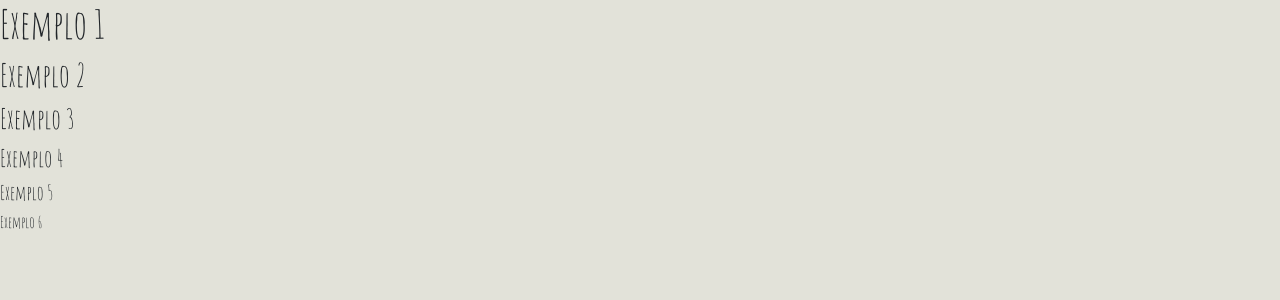
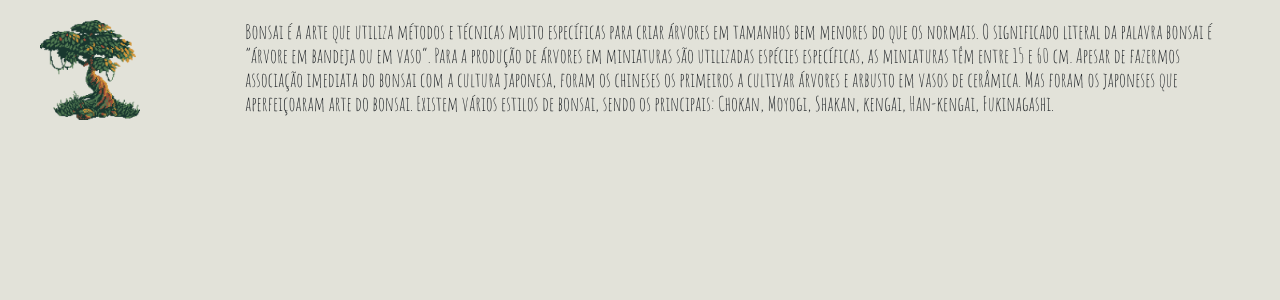
Before and after one commit to caiquewin/Revisando-CSS, a PHP site: page / in a window 1280 px wide. Shown: the top 300 px of the page. Run offline with PHP 8.4, Linux system fonts and the light colour scheme.

Commit message:
Exemplo 6

```diff
--- a/assets/css/estilos.css
+++ b/assets/css/estilos.css
@@ -7,3 +7,15 @@ body*{
 .btn-200px{
 width:  200px;
 }
+#margem{
+    margin-bottom: 50px;
+    margin:10px;
+}
+.planta{
+    align-items: baseline;
+height: 100px;
+width: 100px;
+}
+ #margem{
+margin-top: 20px;
+ }
--- a/index.html
+++ b/index.html
@@ -16,14 +16,16 @@
 </head>
 
 <body class="cor-fundo fonte">
-    <h1>Exemplo 1</h1>
-    <h2>Exemplo 2</h2>
-    <h3>Exemplo 3</h3>
-    <h4>Exemplo 4</h4>
-    <h5>Exemplo 5</h5>
-    <h6>Exemplo 6</h6>
-
-
+    <div class="container-fluid">
+        <div class="row" id="margem">
+            <div class="col-12 col-md-2">
+            <img src="assets/images/planta.png" class="planta"alt="">
+        </div>
+<div class="col col-md-10">
+            <h5>Bonsai é a arte que utiliza métodos e técnicas muito específicas para criar árvores em tamanhos bem menores do que os normais. O significado literal da palavra bonsai é “árvore em bandeja ou em vaso”. Para a produção de árvores em miniaturas são utilizadas espécies específicas, as miniaturas têm entre 15 e 60 cm. Apesar de fazermos associação imediata do bonsai com a cultura japonesa, foram os chineses os primeiros a cultivar árvores e arbusto em vasos de cerâmica. Mas foram os japoneses que aperfeiçoaram arte do bonsai. Existem vários estilos de bonsai, sendo os principais: Chokan, Moyogi, Shakan, kengai, Han-kengai, Fukinagashi. </h5>
+        </div>
+        </div>
+</div>
     <script src="assets/js/jquery-3.5.1.min.js"></script>
     <script src="assets/js/popper.min.js"></script>
     <script src="assets/js/bootstrap.min.js"></script>
```
Also changed, not shown: assets/images/planta.png (added).
